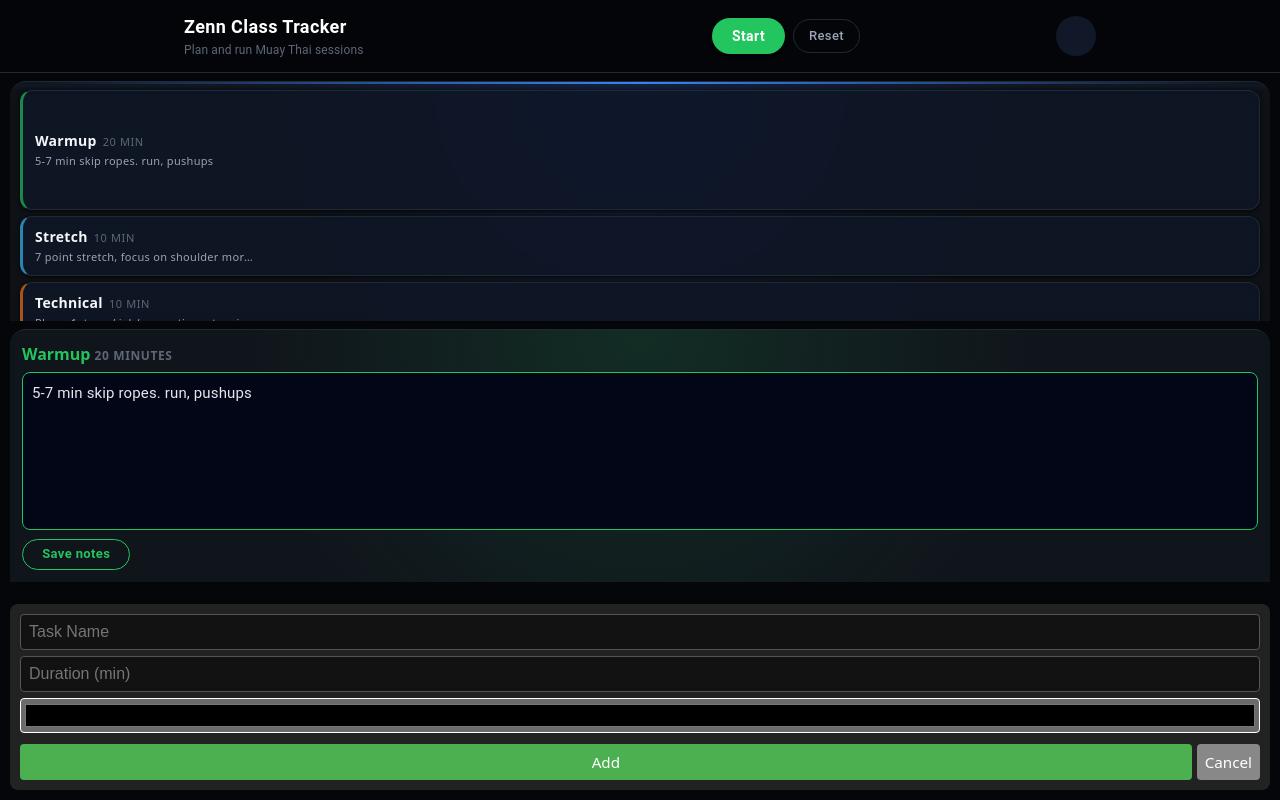
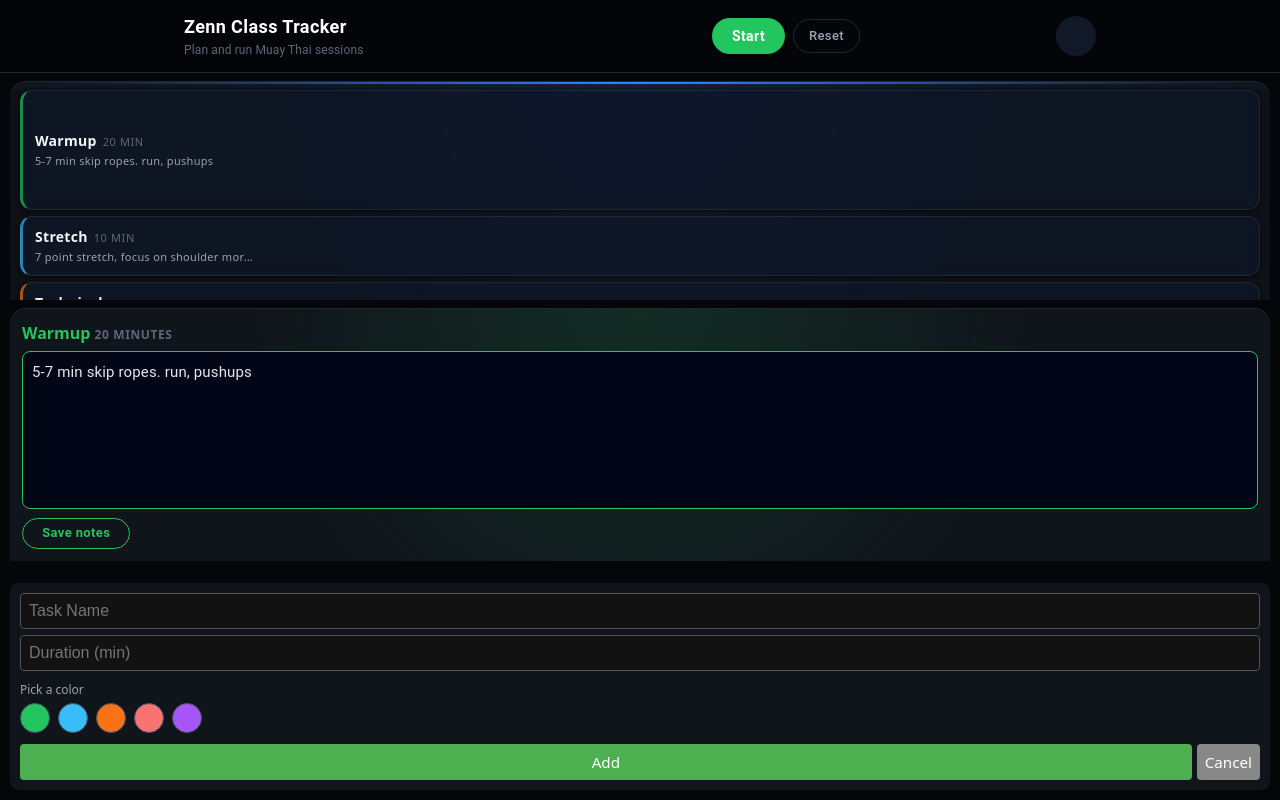
Before and after one commit to powpowdan/zenntrainer, a React (Vite) app: page / in a window 1280 px wide. Both pictures are taken after a click on the button "➕ Add Task". Built offline with nearby package versions, Linux system fonts and the light colour scheme; some icons are missing.

Commit message:
Implement color palette selection for tasks and random color assignment

```diff
--- a/src/App.jsx
+++ b/src/App.jsx
@@ -3,6 +3,11 @@ import Header from "./components/Header";
 import Timeline from "./components/Timeline";
 import AddTaskForm from "./components/AddTaskForm";
 import Notes from "./components/Notes";
+
+const COLOR_PALETTE = ["#22c55e", "#38bdf8", "#f97316", "#f97373", "#a855f7"];
+
+const getRandomColor = () =>
+  COLOR_PALETTE[Math.floor(Math.random() * COLOR_PALETTE.length)];
 
 export default function App() {
   const [isRunning, setIsRunning] = useState(false);
@@ -84,7 +89,11 @@ export default function App() {
   const addTask = (task) => {
     setTasks([
       ...tasks,
-      { ...task, id: Date.now(), color: task.color || "#333" },
+      {
+        ...task,
+        id: Date.now(),
+        color: task.color || getRandomColor(),
+      },
     ]);
   };
 
--- a/src/components/AddTaskForm.jsx
+++ b/src/components/AddTaskForm.jsx
@@ -4,14 +4,16 @@ export default function AddTaskForm({ onAdd }) {
   const [isOpen, setIsOpen] = useState(false);
   const [name, setName] = useState("");
   const [duration, setDuration] = useState("");
-  const [color, setColor] = useState("#333");
+  const [color, setColor] = useState("");
+
+  const palette = ["#22c55e", "#38bdf8", "#f97316", "#f97373", "#a855f7"];
 
   const handleSubmit = (e) => {
     e.preventDefault();
     onAdd({ name, duration: Number(duration), color });
     setName("");
     setDuration("");
-    setColor("#333");
+    setColor("");
     setIsOpen(false); // hide form after adding
   };
 
@@ -42,7 +44,7 @@ export default function AddTaskForm({ onAdd }) {
         display: "flex",
         flexDirection: "column",
         gap: "6px",
-        background: "#222",
+        background: "var(--bg-surface-alt)",
         padding: "10px",
         borderRadius: "8px",
       }}
@@ -65,12 +67,43 @@ export default function AddTaskForm({ onAdd }) {
         style={{ padding: "8px", borderRadius: "4px", border: "1px solid #555" }}
       />
 
-      <input
-        type="color"
-        value={color}
-        onChange={(e) => setColor(e.target.value)}
-        style={{ width: "100%", height: "35px", borderRadius: "4px" }}
-      />
+      <div style={{ marginTop: "4px" }}>
+        <div
+          style={{
+            fontSize: 12,
+            color: "var(--text-secondary)",
+            marginBottom: 4,
+          }}
+        >
+          Pick a color
+        </div>
+        <div
+          style={{
+            display: "flex",
+            gap: 8,
+            flexWrap: "wrap",
+          }}
+        >
+          {palette.map((c) => (
+            <button
+              key={c}
+              type="button"
+              onClick={() => setColor(c)}
+              style={{
+                width: 30,
+                height: 30,
+                borderRadius: "999px",
+                border:
+                  color === c ? "2px solid #e5e7eb" : "1px solid #4b5563",
+                padding: 0,
+                backgroundColor: c,
+                boxShadow:
+                  color === c ? "0 0 0 2px rgba(15,23,42,0.9)" : "none",
+              }}
+            />
+          ))}
+        </div>
+      </div>
 
       <div style={{ display: "flex", justifyContent: "space-between", marginTop: "5px" }}>
         <button
```
